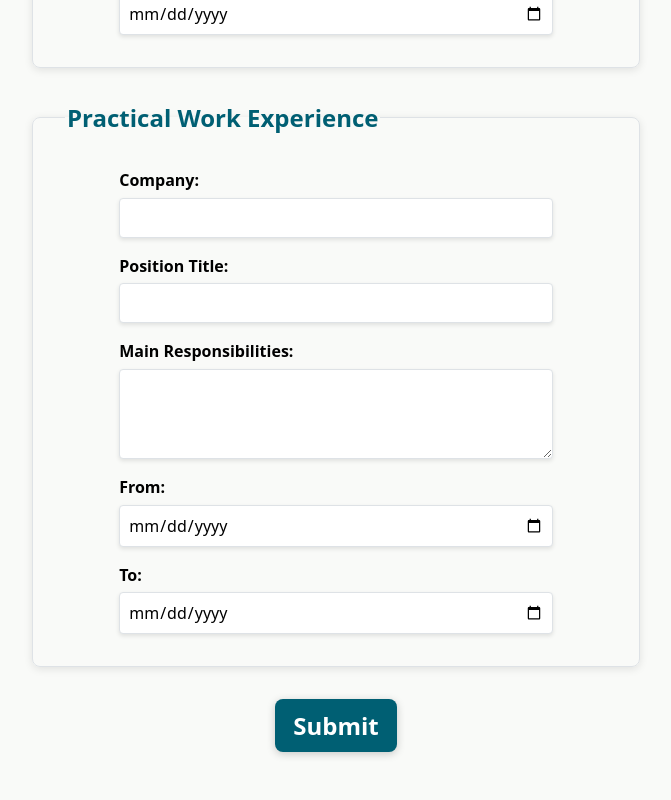
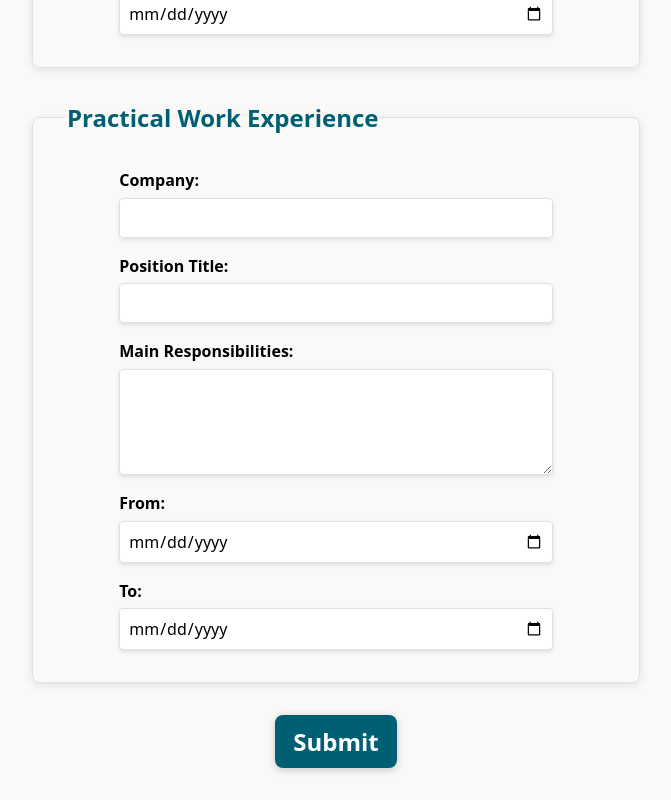
Before and after one commit to Agoth24/odin-cv-application, a React (Vite) app: page / in a window 1280 px wide. Shown: the part 862-1662 px from the top of the page, without its empty margins (304-975 px from the left). Built offline with nearby package versions, Linux system fonts and the light colour scheme; a web font is replaced by a local one.

Commit message:
Refactored input and textarea font-size declaration for consistency

```diff
--- a/src/styles/form.css
+++ b/src/styles/form.css
@@ -60,10 +60,13 @@ textarea {
   font-family: inherit;
 }
 
+input, textarea {
+  font-size: 16px;
+}
+
 input {
   min-height: 1.5rem;
   max-width: 50ch;
-  font-size: 16px;
 }
 
 textarea {
```
